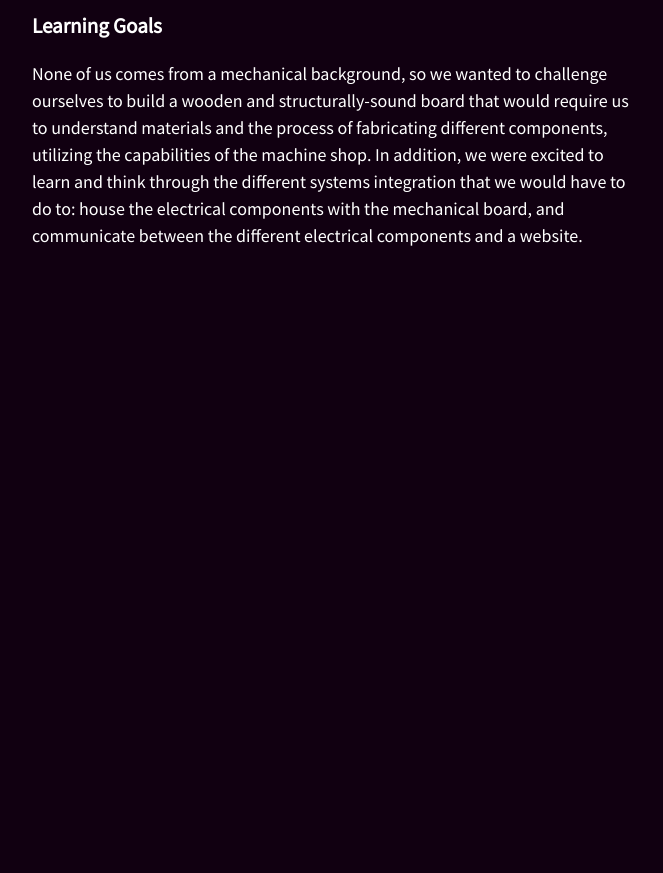
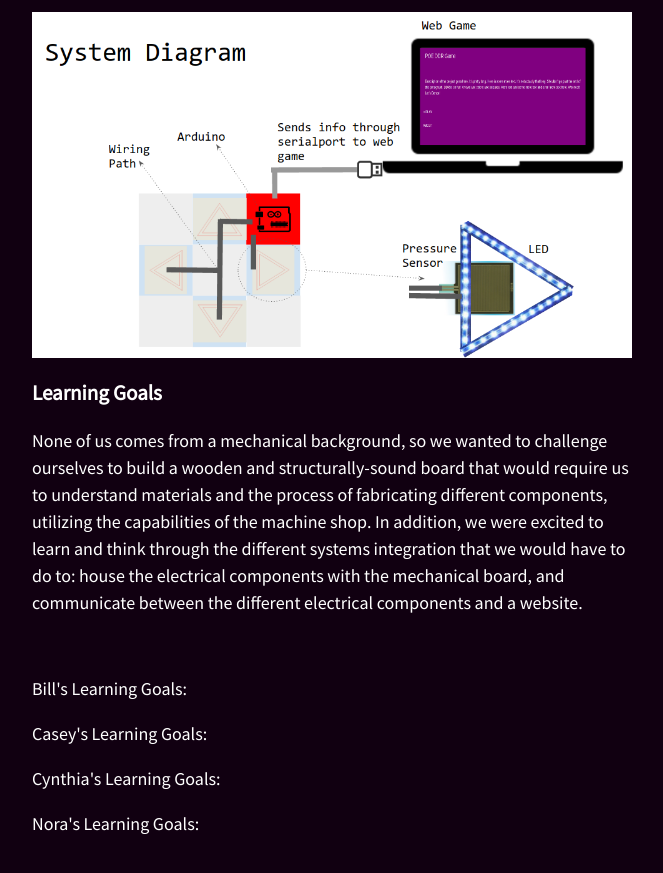
Before and after one commit to nmohamed/DDR-Documentation, a plain HTML site: page design.html in a window 1280 px wide. Shown: the part 863-1736 px from the top of the page, without its empty margins (308-971 px from the left). Before the commit the page ends 1163 px from the top, so only its background shows below. Drawn offline with nearby package versions, Linux system fonts and the light colour scheme.

Commit message:
added system diagram section, as well as learning goals

```diff
--- a/design.html
+++ b/design.html
@@ -41,7 +41,7 @@
 			<p>We all love groovn' n' movin', so we wanted to make a DDR game that integratesa web component
 			and mechanical/electrical board. We were inspired by the original DDR game, and wanted to add a
 			web element so that people could play it without a TV available. In addition, we were really interested
-			in creating an engaging structurally-sound dance board that people could dance and jump on.</p>
+			in creating an engaging and structurally-sound dance board that people could dance and jump on.</p>
 			<h3>Project Goals</h3>
 				<ul>
 					<li>Successful software, mechanical and electrical integration to create a responsive DDR game
@@ -52,6 +52,7 @@
 					<li>Document our process and integrationa</li>
 				</ul>
 			<h3>System Diagram</h3>
+			<img width="100%" src="images/systemDiagram.png"/>
 			<h3>Learning Goals</h3>
 			<p>None of us comes from a mechanical background, so we wanted to challenge ourselves to build a
 			wooden and structurally-sound board that would require us to understand materials and the
@@ -59,6 +60,11 @@
 			we were excited to learn and think through the different systems integration that we would have to do to:
 			house the electrical components with the mechanical board, and communicate between the different electrical
 			components and a website. </p>
+			<br>
+			<p>Bill's Learning Goals:</p>
+			<p>Casey's Learning Goals:</p>
+			<p>Cynthia's Learning Goals:</p>
+			<p>Nora's Learning Goals:</p>
 		</div>
 		<br>
 	</div>
```
Also changed, not shown: images/systemDiagram.png (added).
